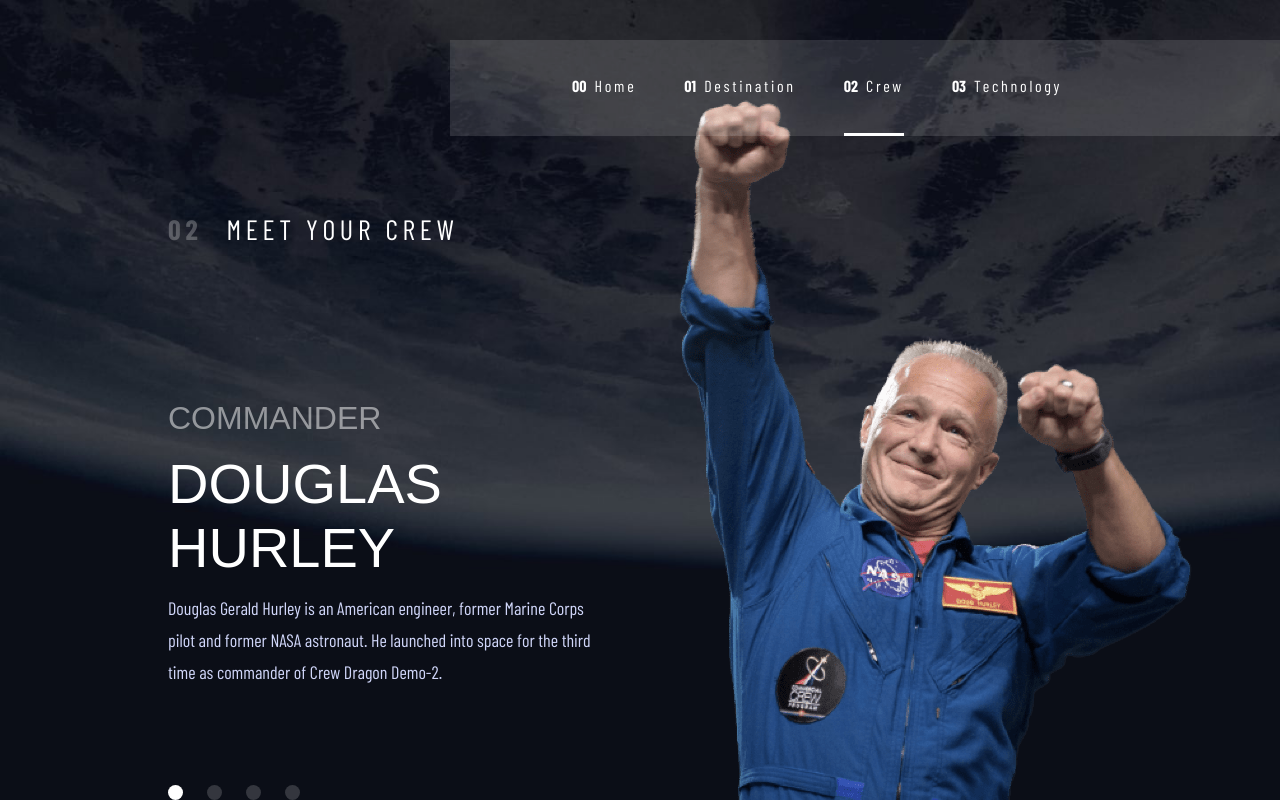
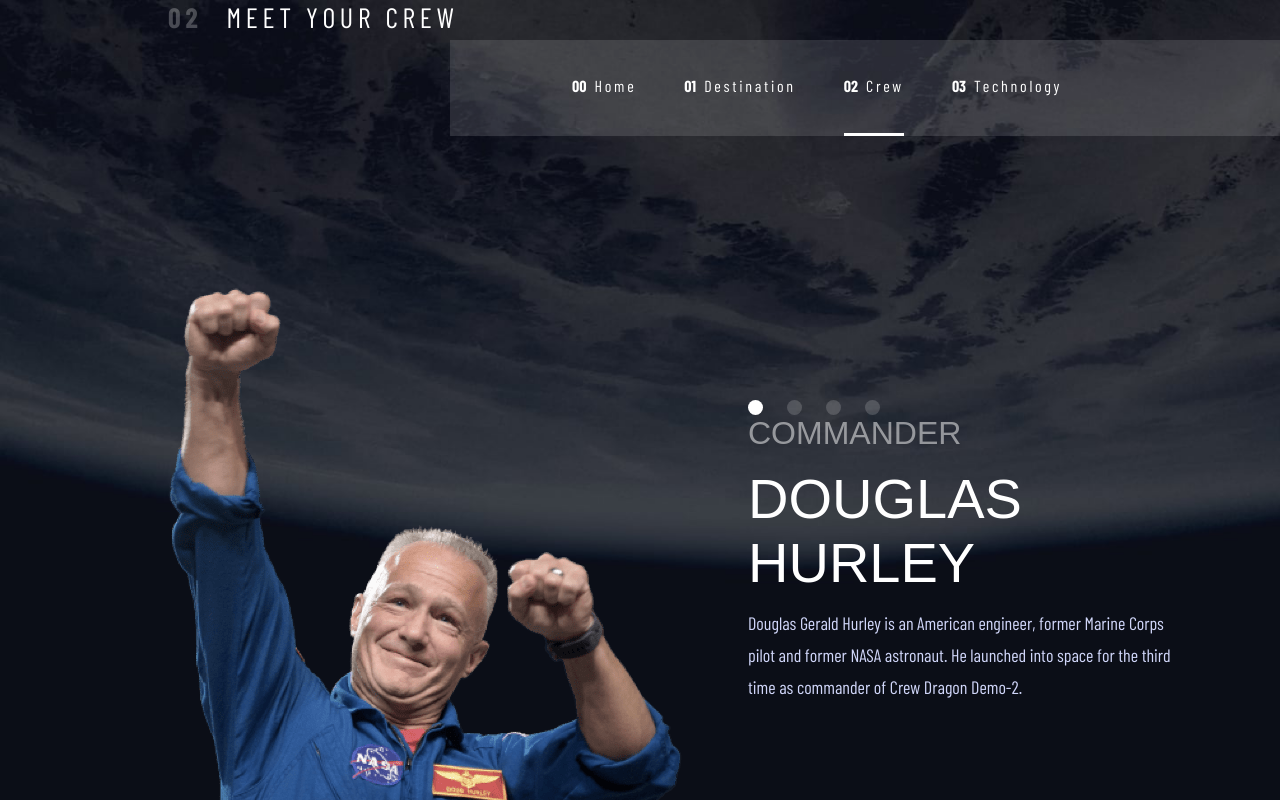
Before and after one commit to NeptuneRjo/space-tourism, a React (Create React App) app: page /crew in a window 1280 px wide. Shown: the top 800 px of the page. Built offline with nearby package versions, Linux system fonts and the light colour scheme; a web font is replaced by a local one.

Commit message:
restructured jsx for easier/more coherent styling

```diff
--- a/src/Components/Crew/Crew.jsx
+++ b/src/Components/Crew/Crew.jsx
@@ -24,16 +24,18 @@
   useEffect(() => {
     handleNav(document.querySelector('.nav-crew'))
     handleCrew(document.querySelector('.nav-hurley'))
+
+    // add a state so page refreshes on last member
+    // currentNav = currentMember.classList
+    // handleCrew(currentNav)
   }, []);
 
   return (
     <div className="crew-main">
+      <div className="crew-header"><p>02</p>MEET YOUR CREW</div>
       <div className="crew-container">
+        <div className="crew-image"><img src={image} /></div>
           <div className="crew-content">
-          <div className="crew-header"><p>02</p>MEET YOUR CREW</div>
-          <h4 className="crew-role">{crew[index].role}</h4>
-          <h3 className="crew-name">{crew[index].name}</h3>
-          <div className="crew-description">{crew[index].bio}</div>
             <div className="crew-nav">
               <div
                 className="crew-nav-member nav-hurley"
@@ -64,8 +66,10 @@
                           setImage(ansari)}
                   }></div>
             </div>
+            <h4 className="crew-role">{crew[index].role}</h4>
+            <h3 className="crew-name">{crew[index].name}</h3>
+            <div className="crew-description">{crew[index].bio}</div>
       </div>
-        <div className="crew-image"><img src={image} /></div>
       </div>
     </div>
   )
```
Lines whose indentation alone changed are shown as unchanged.
